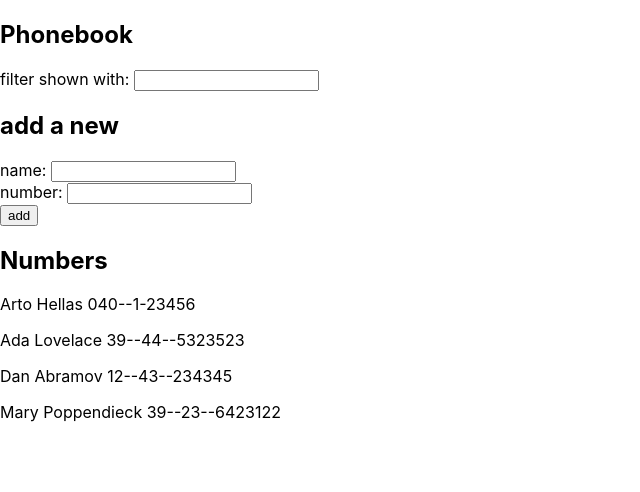
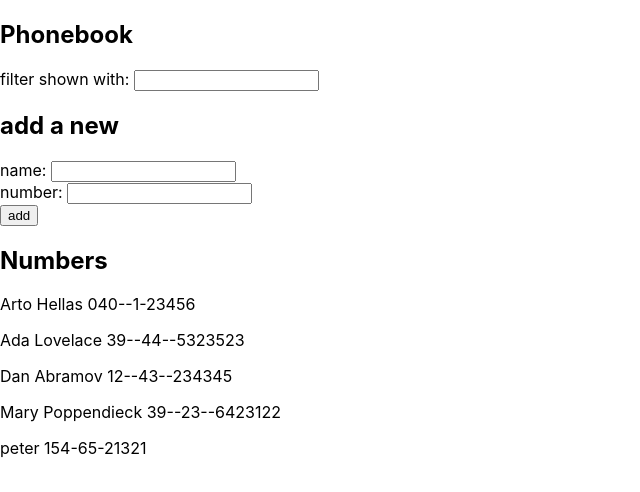
Before and after one commit to ablancoa/course-fullStack, a React (Create React App) app in the folder part2/telephone-guide/: page / in a window 1280 px wide. Shown: the top 492 px of the page, without its empty margins (0-640 px from the left). Built offline with nearby package versions, Linux system fonts and the light colour scheme; data requests are answered from the project's data file.

Commit message:
[ADD] 2.16 telephon-guide step8

```diff
--- a/part2/telephone-guide/db.json
+++ b/part2/telephone-guide/db.json
@@ -19,6 +19,11 @@
       "name": "Mary Poppendieck",
       "number": "39-23-6423122",
       "id": 4
+    },
+    {
+      "name": "peter ",
+      "number": "1546521321",
+      "id": 5
     }
   ]
 }
--- a/part2/telephone-guide/src/App.js
+++ b/part2/telephone-guide/src/App.js
@@ -1,5 +1,5 @@
 import {useState, useEffect} from 'react';
-import axios from 'axios';
+import phoneList from './services/phoneList'
 import Filter from './components/Filter';
 import PersonForm from './components/PersonForm';
 import Persons from './components/Persons';
@@ -8,10 +8,13 @@ const App = () => {
   const [persons, setPersons] = useState()
   const [nameToShow, setNameToShow] = useState([])
 
+  const URL = 'http://localhost:3001/persons'
+  const {getContacts} = phoneList
+
   useEffect(() => {
-    axios
-    .get('http://localhost:3001/persons')
-    .then(response => setPersons(response.data))
+    getContacts(URL)
+    .then(initialContacts => setPersons(initialContacts))
+    .catch(error => console.log(error))
   },[])
 
   const handleFilter = (event) => {
@@ -28,7 +31,7 @@ const App = () => {
         <h2>Phonebook</h2>
         <Filter handleFilter={handleFilter} />
         <h2>add a new</h2>
-        <PersonForm persons={persons} setPersons={setPersons} />
+        <PersonForm persons={persons} setPersons={setPersons} baseURL={URL}/>
         <h2>Numbers</h2>
         <Persons listToShow={listToShow} />
       </>}
--- a/part2/telephone-guide/src/components/PersonForm.js
+++ b/part2/telephone-guide/src/components/PersonForm.js
@@ -1,15 +1,15 @@
 import React, {useState} from 'react';
-import axios from 'axios'
+import phoneList from '../services/phoneList';
 
-export default function PersonForm({persons, setPersons}) {
+export default function PersonForm({persons, setPersons, baseURL}) {
 
   const [ newName, setNewName ] = useState('')
   const [ newNumber, setNewNumber ] = useState('')
 
   const addToPhonelist = (person) => {
-    axios.post('http://localhost:3001/persons', person)
+    phoneList.addContact(baseURL, person)
+    .catch(error => console.log(error))
   }
-
 
   const handleAddContact = (event) => {
     event.preventDefault();
--- /dev/null
+++ b/part2/telephone-guide/src/services/phoneList.js
@@ -0,0 +1,13 @@
+import axios from 'axios';
+
+const getContacts = async (baseURL) => {
+  const request = axios.get(baseURL)
+  return request.then(response => response.data)
+}
+
+const addContact = async (baseURL, object) => {
+  const request = axios.post(baseURL, object);
+  return request.then(response => response.data)
+}
+
+export default {getContacts, addContact}
```
